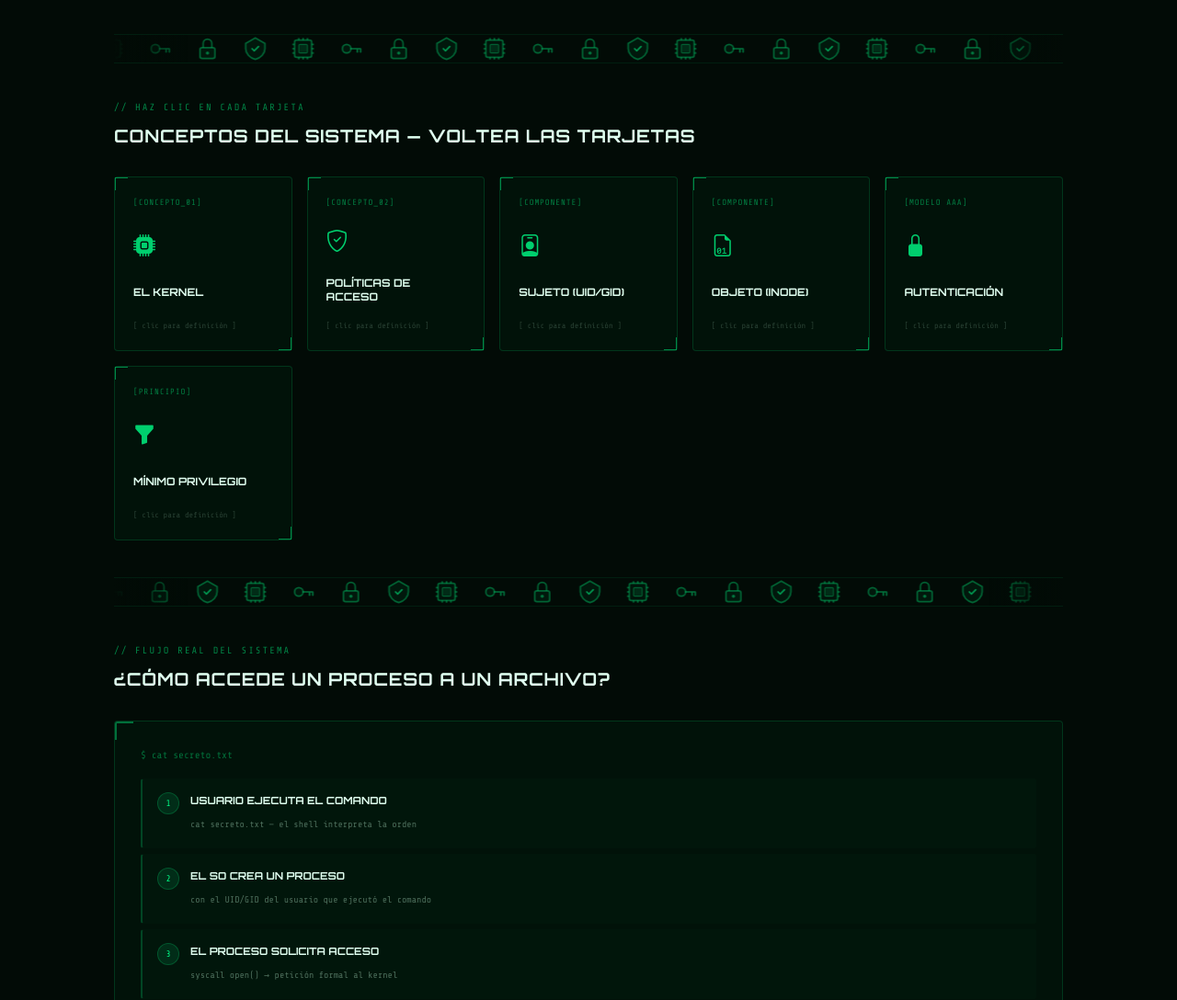
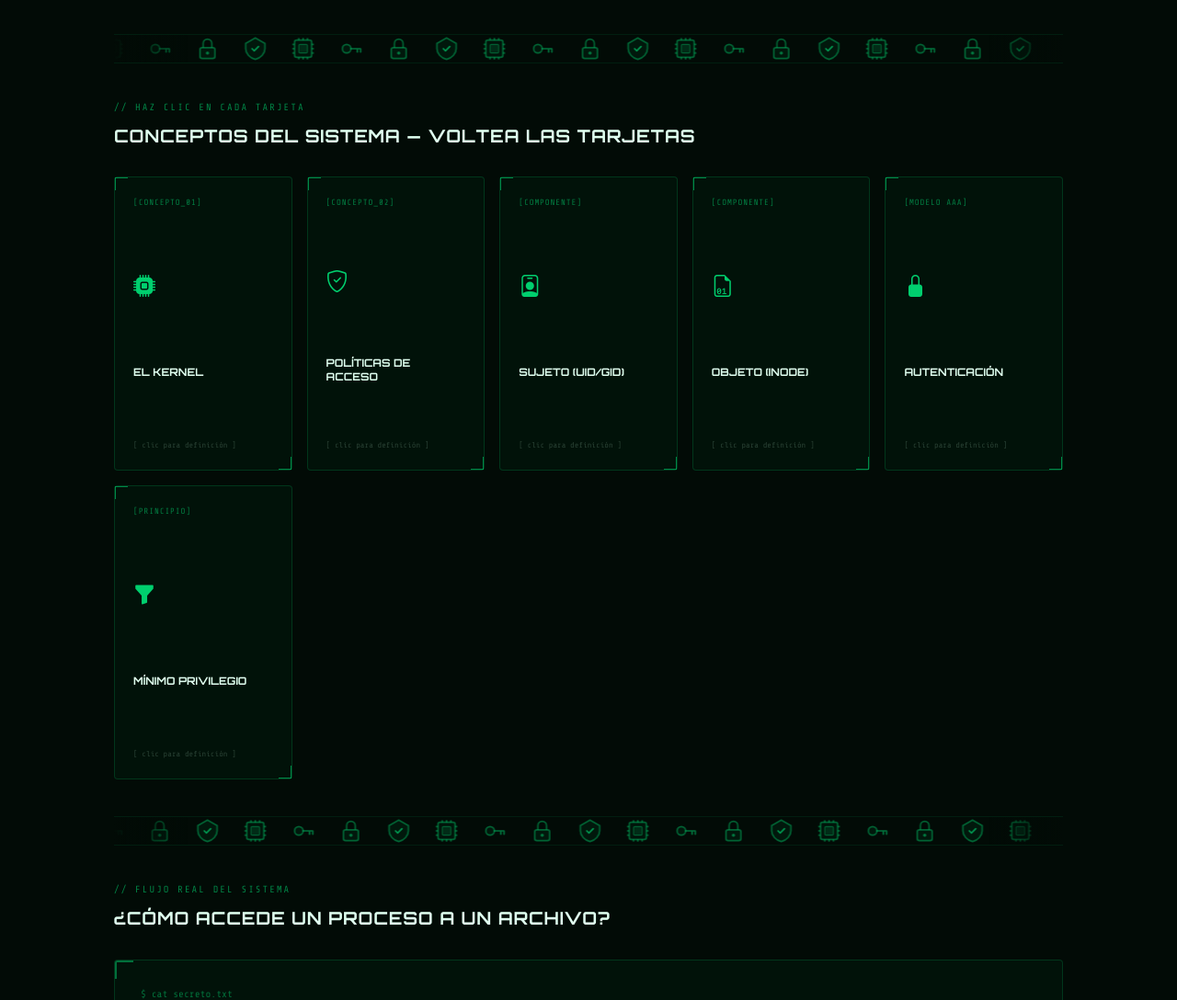
Before and after one commit to gabrielaceix-droid/Cipherguard, a Flask app: page /modulo1 in a window 1280 px wide. Shown: the part 1310-2398 px from the top of the page at 92% size. Run offline with Flask 3, Linux system fonts and the light colour scheme.

Commit message:
modulo1.html

```diff
--- a/templates/modulo1.html
+++ b/templates/modulo1.html
@@ -174,7 +174,7 @@
 
   /* ── FLIP CARDS ── */
   .flip-grid { display:grid; grid-template-columns:repeat(auto-fit,minmax(190px,1fr)); gap:1rem; margin-bottom:1.5rem; }
-  .flip-card { height:190px; perspective:900px; cursor:pointer; }
+  .flip-card { height:320px; perspective:900px; cursor:pointer; }
   .flip-inner { position:relative; width:100%; height:100%; transition:transform 0.6s cubic-bezier(0.4,0.2,0.2,1); transform-style:preserve-3d; }
   .flip-card.flipped .flip-inner { transform:rotateY(180deg); }
   .flip-front,.flip-back {
```
